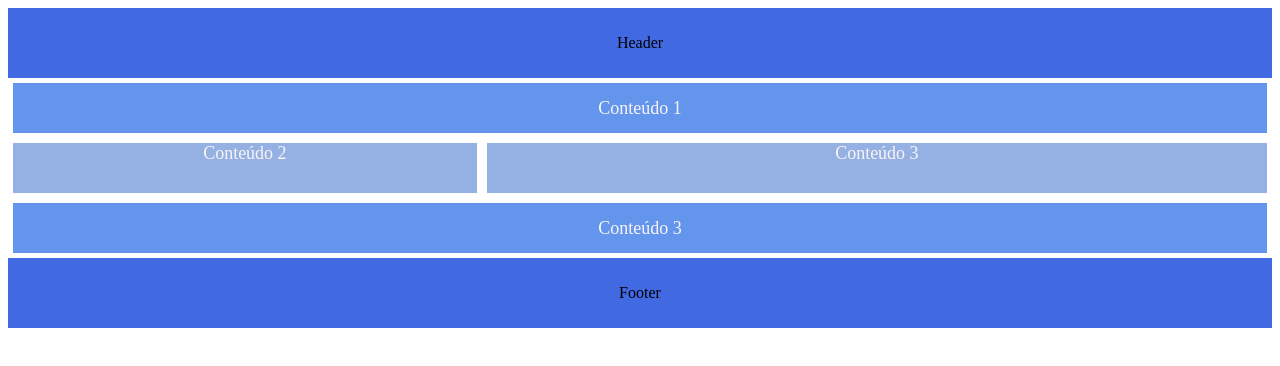
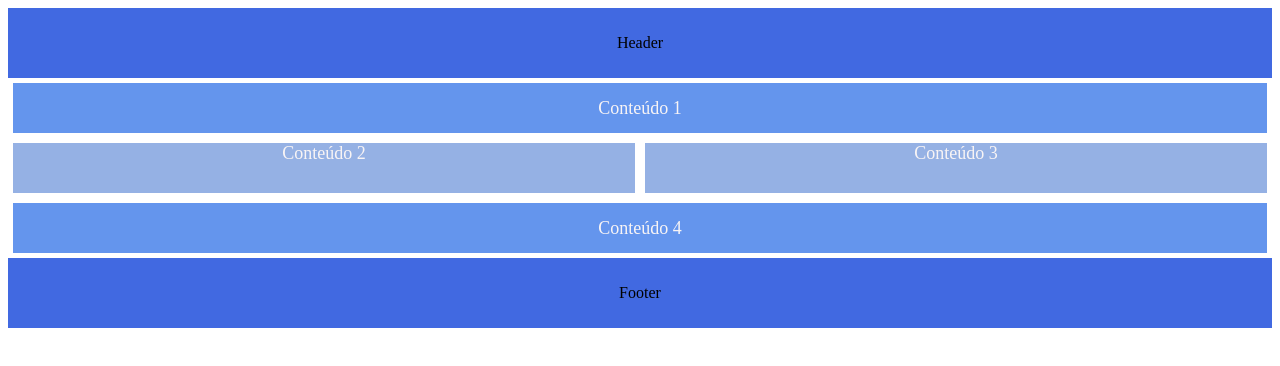
Before and after one commit to jennigoberski/Desenvolvimento-Web-Basico, a plain HTML site: page aula-04/exercicio4.html in a window 1280 px wide. Drawn offline with Linux system fonts and the light colour scheme.

Commit message:
Fixing exercises 1 and 2

```diff
--- a/aula-04/_css/style2.css
+++ b/aula-04/_css/style2.css
@@ -1,6 +1,11 @@
 .pai{
     display: flex;
     flex-direction: column;
+}
+
+.pai_2{
+    display: flex;
+    flex-direction: row;
 }
 
 .filho{
@@ -56,16 +61,15 @@ header, footer{
     color:#f8f4f5;
     font-size: 18px;
     text-align: center;
-    flex-grow: 2;
+    flex-grow: 1;
 }
 
 .conteudo3{
     height: 50px;
-    width: 400px;
     background-color:#95b1e4;
     margin: 5px;
     color:#f8f4f5;
     font-size: 18px;
     text-align: center;
-    flex-grow: 2;
+    flex-grow: 1;
 }
--- a/aula-04/exercicio4.html
+++ b/aula-04/exercicio4.html
@@ -18,7 +18,7 @@
             <div class="conteudo2">Conteúdo 2</div>
             <div class="conteudo3">Conteúdo 3</div>
         </div>
-        <div class="conteudo">Conteúdo 3</div>
+        <div class="conteudo">Conteúdo 4</div>
     </div>
 
 
```
Also changed, not shown: aula-04/exercicio1.html (+1 -1 lines), aula-04/exercicio2.html (+1 -1 lines).
